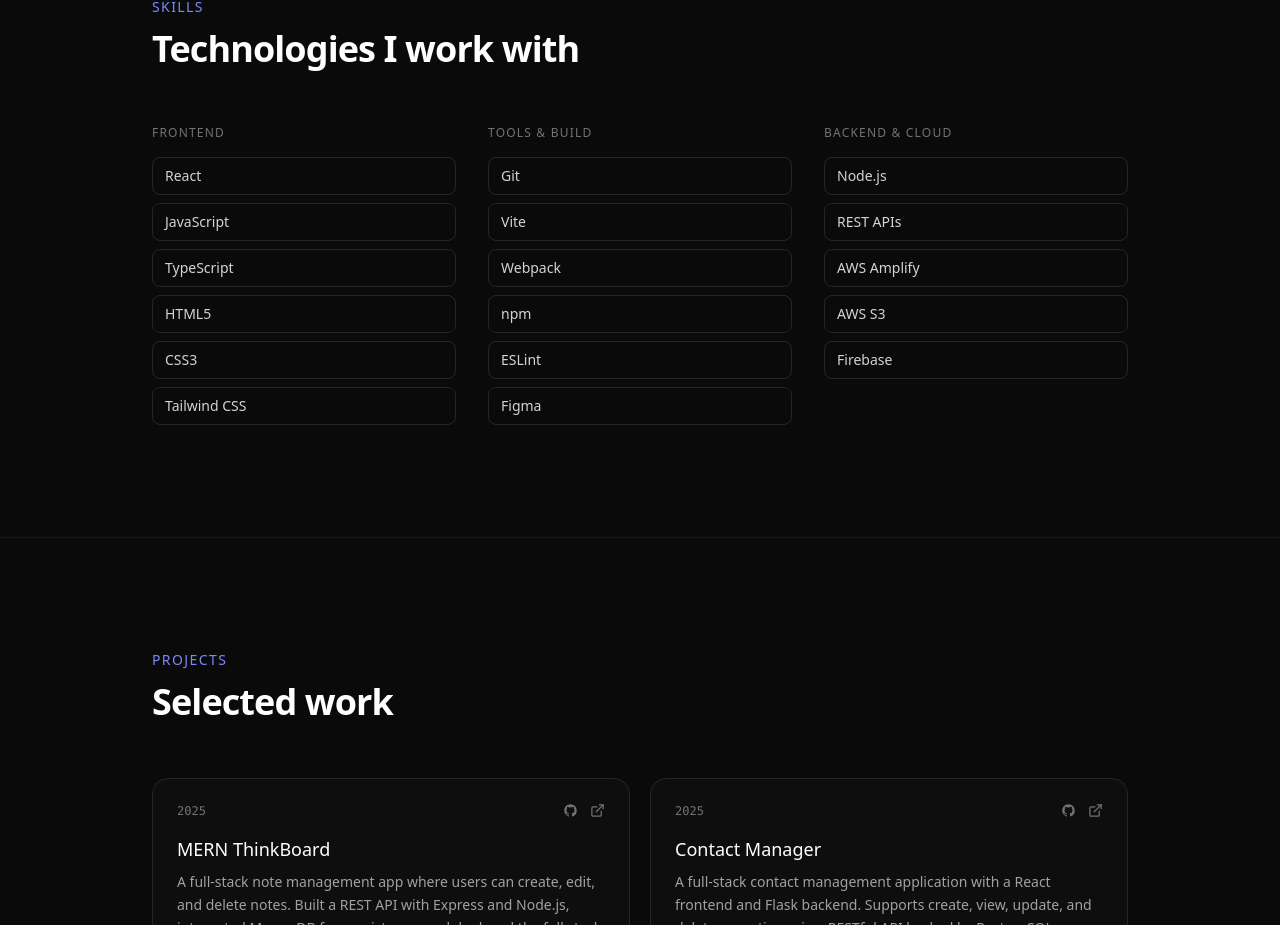
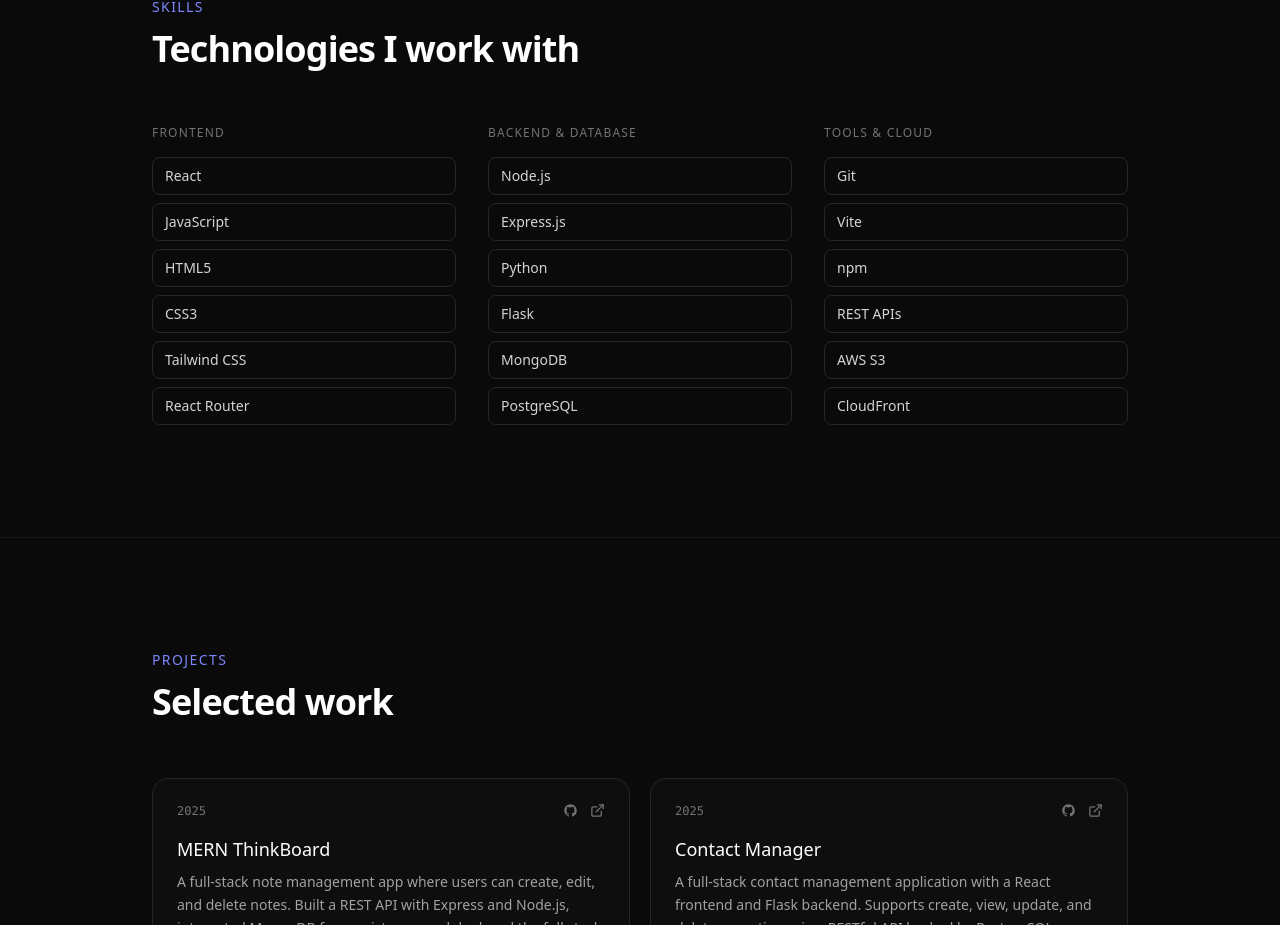
Before and after one commit to Dathwik/personal_portfolio, a React (Vite) app: page / in a window 1280 px wide. Shown: the part 1438-2363 px from the top of the page. Built offline with nearby package versions, Linux system fonts and the light colour scheme.

Commit message:
Update skills section to match actual project stack

```diff
--- a/src/data/index.js
+++ b/src/data/index.js
@@ -1,7 +1,7 @@
 export const skills = [
-  { category: "Frontend", items: ["React", "JavaScript", "TypeScript", "HTML5", "CSS3", "Tailwind CSS"] },
-  { category: "Tools & Build", items: ["Git", "Vite", "Webpack", "npm", "ESLint", "Figma"] },
-  { category: "Backend & Cloud", items: ["Node.js", "REST APIs", "AWS Amplify", "AWS S3", "Firebase"] },
+  { category: "Frontend", items: ["React", "JavaScript", "HTML5", "CSS3", "Tailwind CSS", "React Router"] },
+  { category: "Backend & Database", items: ["Node.js", "Express.js", "Python", "Flask", "MongoDB", "PostgreSQL"] },
+  { category: "Tools & Cloud", items: ["Git", "Vite", "npm", "REST APIs", "AWS S3", "CloudFront"] },
 ];
 
 export const projects = [
```
